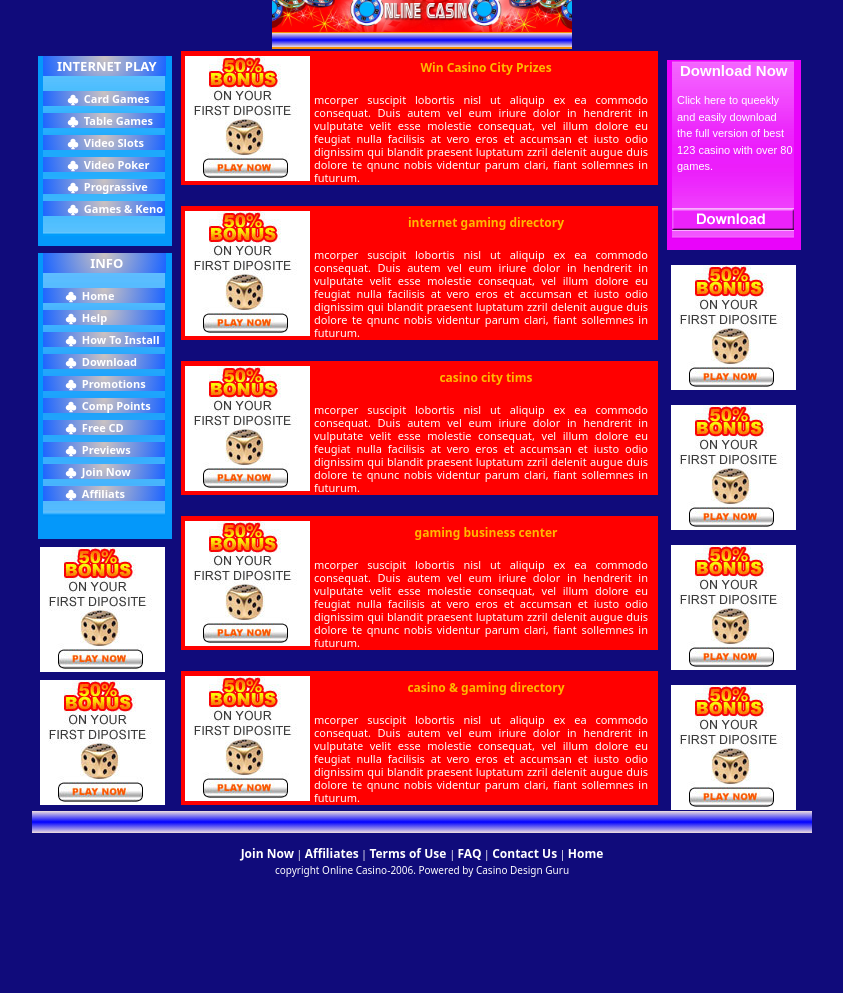
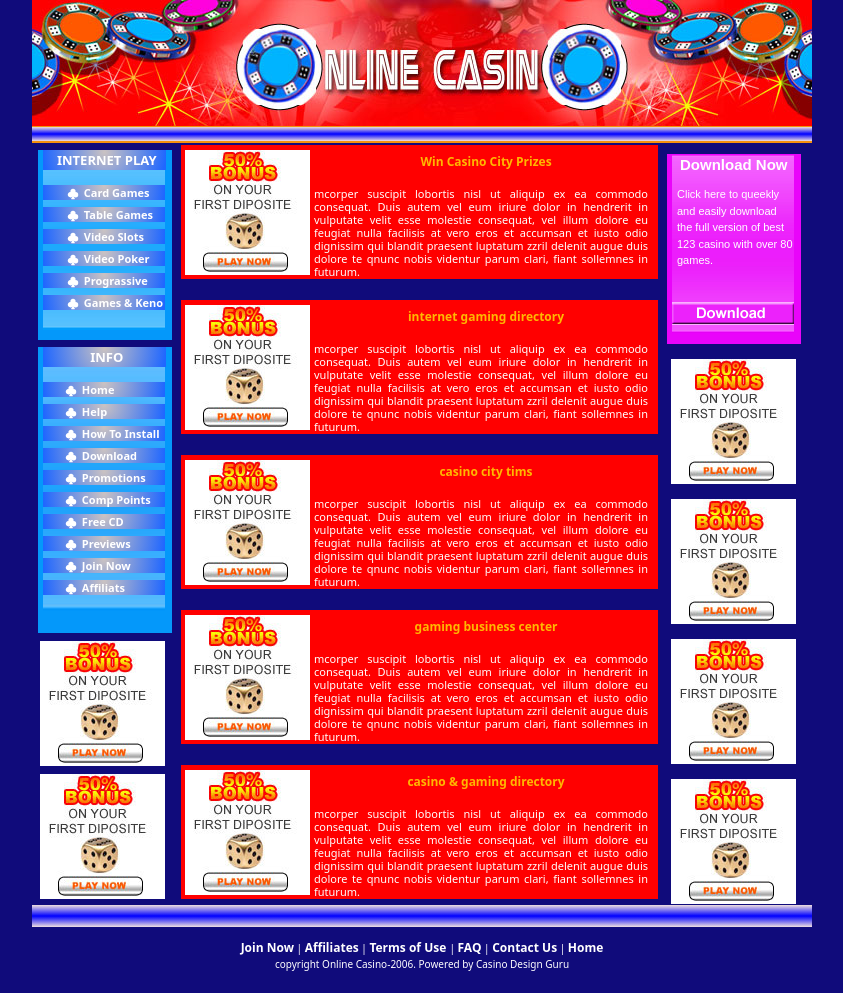
Before and after one commit to rakinplaban/wthw, a plain HTML site: page index.html in a window 1280 px wide. Shown: the whole page, without its empty margins (218-1061 px from the left). Before the commit the page ends 899 px from the top, so only its background shows below. Drawn offline with nearby package versions, Linux system fonts and the light colour scheme.

Commit message:
Completed.

```diff
--- a/styles.scss
+++ b/styles.scss
@@ -8,7 +8,7 @@
 }
 
 .imgs{
-    margin: -1em 15em 0em 15em;
+    // margin: -1em 15em 0em 15em;
     padding: 0px;
     // background-image: url("images/Online-casino.jpg");
 }
```
Also changed, not shown: styles.css, 1 other file.
